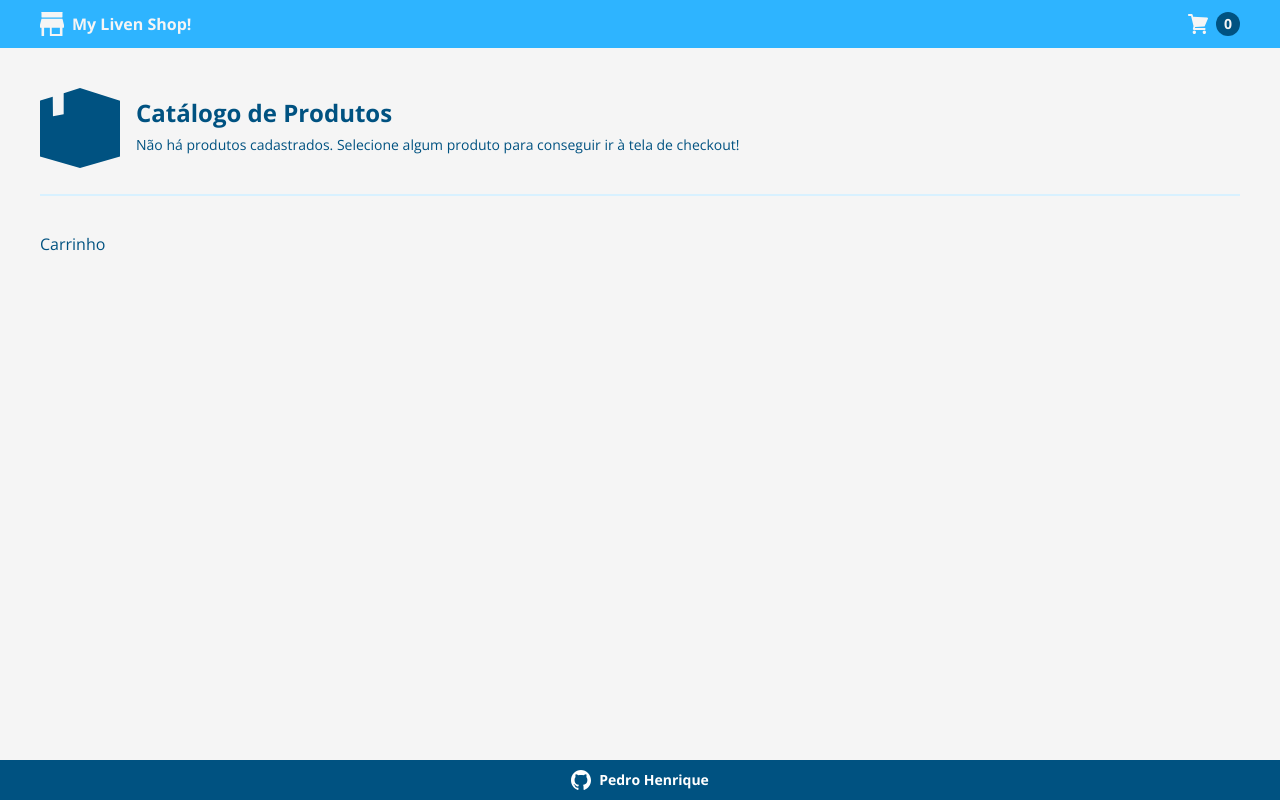
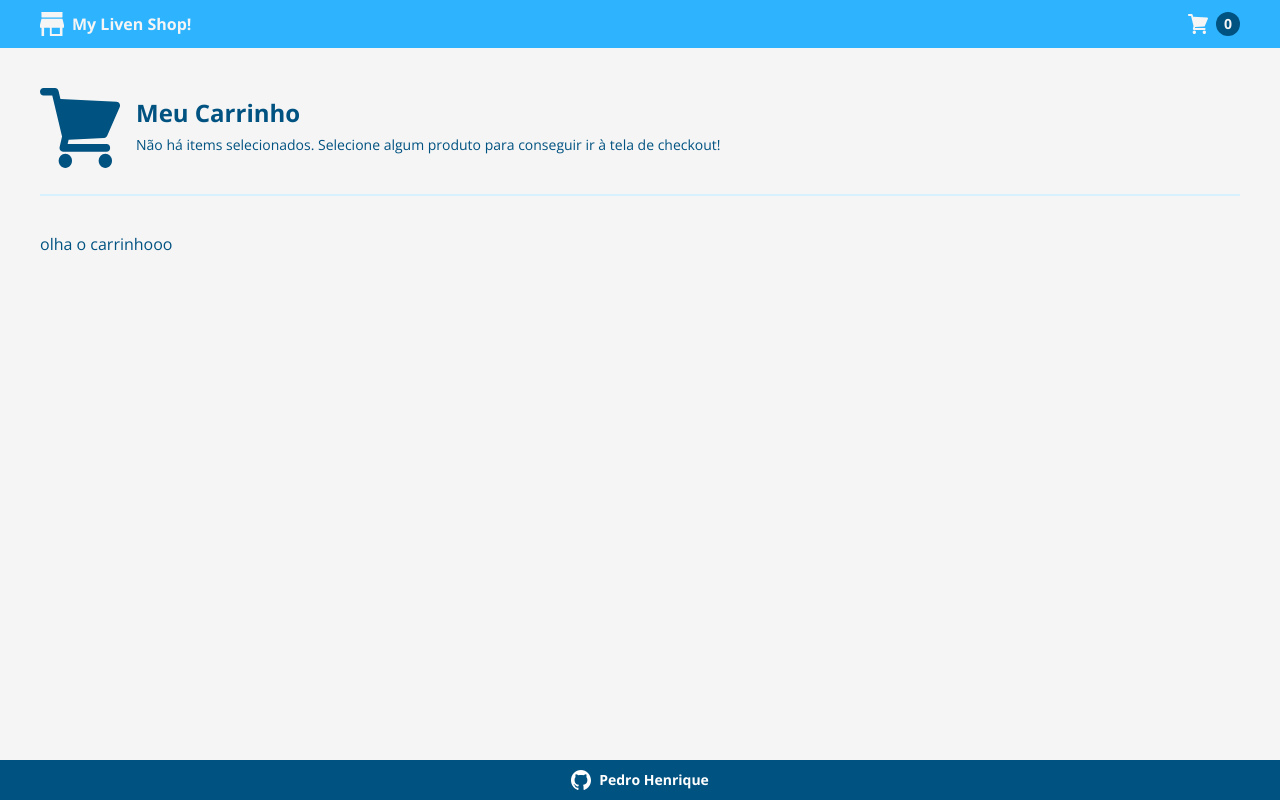
Before and after one commit to p-h-marques/mylivenshop, a React (Create React App) app: page /cart in a window 1280 px wide. Built offline with nearby package versions, Linux system fonts and the light colour scheme; the HTML template or start-up script is replaced by a standard one.

Commit message:
Iniciando checkout e dinamizando cabeçalho da página

```diff
--- a/src/components/header/index.jsx
+++ b/src/components/header/index.jsx
@@ -1,4 +1,5 @@
 import React, {useContext} from 'react'
+import { Link } from 'react-router-dom'
 import {HeaderStyles} from './styles'
 
 import Context from '../../state/Context'
@@ -11,10 +12,10 @@ const Header = () => {
 
     return (
         <HeaderStyles>
-            <div className="logo">
+            <Link to='/' className="logo">
                 <img src={ImgLogo} alt="My Liven Shop" />
                 <span>My Liven Shop!</span>
-            </div>
+            </Link>
 
             <div className="cart">
                 <img src={ImgCart} alt="Meu carrinho" />
--- a/src/components/header/styles.js
+++ b/src/components/header/styles.js
@@ -12,7 +12,7 @@ export const HeaderStyles = styled.header`
     position: fixed;
     top: 0px;
 
-    div{
+    div, a{
         display: flex;
         gap: ${measures[1]};
         align-items: center;
--- a/src/components/title/index.jsx
+++ b/src/components/title/index.jsx
@@ -1,16 +1,26 @@
 import React, {useContext, useEffect, useState} from 'react'
+import { useLocation } from 'react-router-dom'
 import {TitleStyles} from './styles'
 
 import Context from '../../state/Context'
 
 import ImgProduct from '../../assets/images/products.svg'
+import ImgCart from '../../assets/images/cart_dark.svg'
 
 const Title = () => {
     const {state} = useContext(Context)
 
     const [description, setDescription] = useState('Não há produtos cadastrados.')
 
+    const location = useLocation()
+
+    /**
+     * Mudando descrição do cabeçalho de acordo
+     * com a quantidade de produtos pesquisados e
+     * conforme a página sendo exibida.
+     */
     useEffect(()=>{
+        if(location.pathname === '/products'){
             switch (state.products.length) {
                 case 1:
                     setDescription(`Exibindo ${state.products.length} produto cadastrado.`)
@@ -24,19 +34,46 @@ const Title = () => {
                     setDescription(`Exibindo ${state.products.length} produtos cadastrados.`)
                     break
             }
-    }, [state.products])
+
+        } else {
+            switch (state.cart.length) {
+                case 1:
+                    setDescription(`Exibindo ${state.cart.length} item selecionado.`)
+                    break
+
+                case 0:
+                    setDescription('Não há items selecionados.')
+                    break
+
+                default:
+                    setDescription(`Exibindo ${state.cart.length} items selecionados.`)
+                    break
+            }
+        }
+    }, [state.products, location])
 
     return (
         <TitleStyles data-test="title">
             <div className="icon">
-                <img src={ImgProduct} alt="Catálogo de produtos"/>
+                <img src={
+                    location.pathname === '/products'
+                        ? ImgProduct
+                        : ImgCart
+                } alt="Catálogo de produtos"/>
             </div>
 
             <div className="labels">
-                <h1>Catálogo de Produtos</h1>
+                <h1>{
+                    location.pathname === '/products'
+                        ? 'Catálogo de Produtos'
+                        : 'Meu Carrinho'
+                }</h1>
                 <p>
                     {description}
-                    {state.cart.length === 0 && (' Selecione algum produto para conseguir ir à tela de checkout!')}
+                    {
+                        state.cart.length === 0 &&
+                        (' Selecione algum produto para conseguir ir à tela de checkout!')
+                    }
                 </p>
             </div>
         </TitleStyles>
--- /dev/null
+++ b/src/pages/cart/index.jsx
@@ -0,0 +1,12 @@
+import React from 'react'
+import {ProductsStyles} from './styles.js'
+
+const Cart = () => {
+    return (
+        <ProductsStyles>
+            olha o carrinhooo
+        </ProductsStyles>
+    )
+}
+
+export default Cart
--- /dev/null
+++ b/src/pages/cart/styles.js
@@ -0,0 +1,7 @@
+import styled from 'styled-components'
+// import measures from '../../styles/measures'
+// import colors from '../../styles/colors'
+
+export const ProductsStyles = styled.div`
+
+`
--- a/src/routes.js
+++ b/src/routes.js
@@ -3,6 +3,7 @@ import {Redirect, Route, Switch} from 'react-router-dom'
 
 import './reset.css'
 import Products from './pages/products'
+import Cart from './pages/cart'
 import Container from './containers/main'
 
 function RoutesList() {
@@ -10,11 +11,11 @@ function RoutesList() {
         <Container>
             <Switch>
                 <Route exact path="/products">
-                    <Products></Products>
+                    <Products />
                 </Route>
 
                 <Route exact path="/cart">
-                    <div>Carrinho</div>
+                    <Cart />
                 </Route>
 
                 <Route exact path="*">
```
Also changed, not shown: src/assets/images/cart_dark.svg (added), 1 other file (tests, documents, lock files or other folders). Lines whose indentation alone changed are shown as unchanged.
